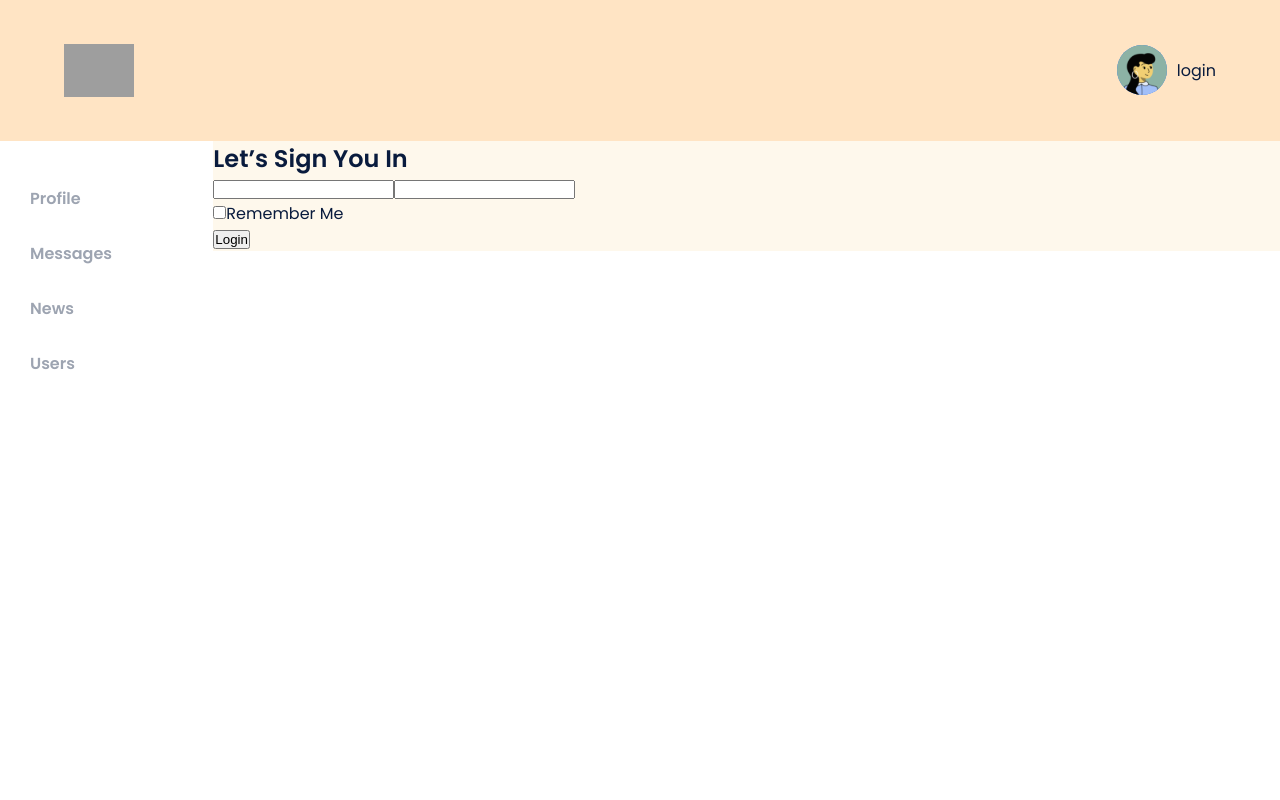
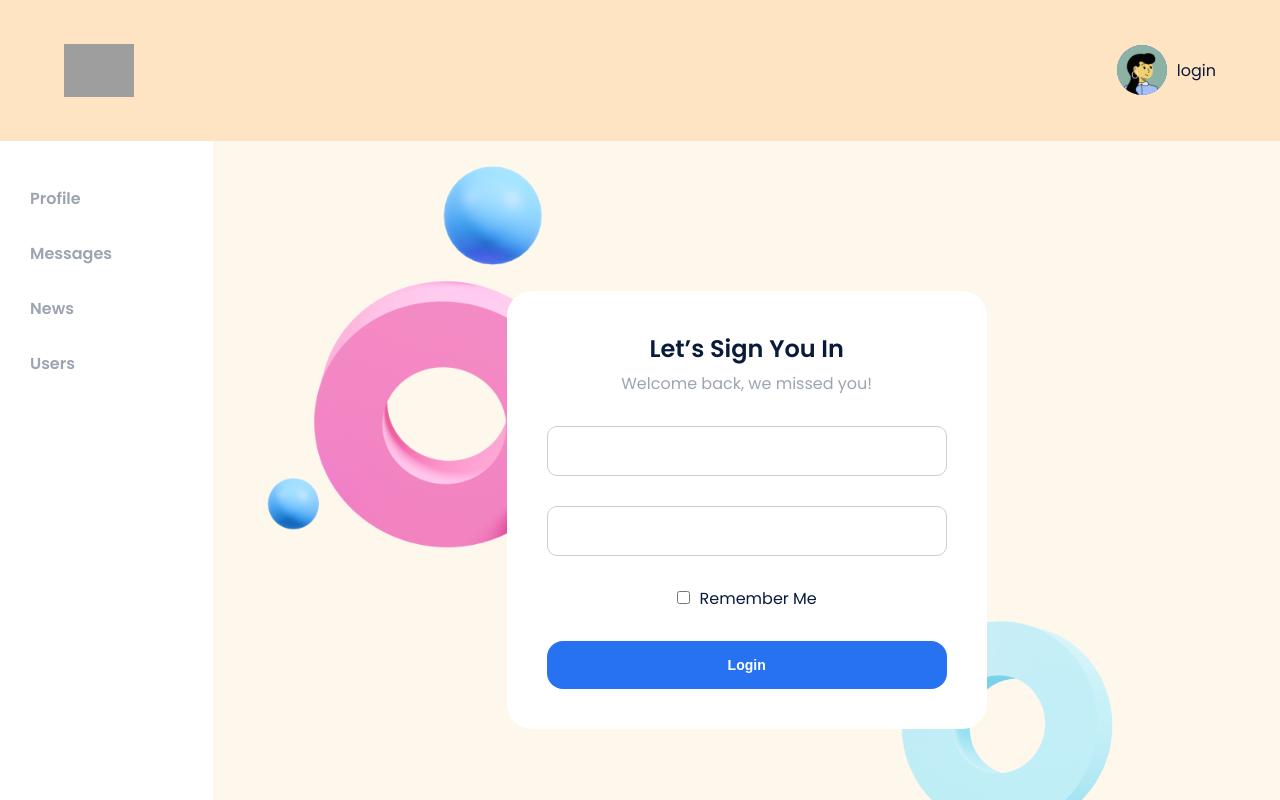
Before and after one commit to SakharovaKsu/Social-media, a React (Create React App) app: page /login in a window 1280 px wide. Shown: the top 800 px of the page. Built offline with nearby package versions, Linux system fonts and the light colour scheme; no server answers; grey boxes are pictures that could not be loaded.

Commit message:
Стилизация компонента Login

```diff
--- a/src/components/Elements/Button/Button.tsx
+++ b/src/components/Elements/Button/Button.tsx
@@ -7,9 +7,10 @@ type ButtonType = {
     className?: string
     color: string
     followingInProgress?: boolean
+    type?: 'button' | 'submit' | 'reset' | undefined
 }
 
-const Button:FC<ButtonType> = ({name, callback, className, color, followingInProgress}) => {
+const Button:FC<ButtonType> = ({name, callback, className, color, followingInProgress, type}) => {
 
     const finalClassName = s.button
         + ' ' + (color === 'white' ? s.white : s.blue)
@@ -17,6 +18,7 @@ const Button:FC<ButtonType> = ({name, callback, className, color, followingInPro
     return (
         <>
             <button className={finalClassName + ' ' + className}
+                    type={type || 'button'}
                     disabled={followingInProgress}
                     onClick={callback}>
                 {name}
--- a/src/components/Login/Login.module.css
+++ b/src/components/Login/Login.module.css
@@ -1,3 +1,94 @@
 .login {
+    position: relative;
+    height: 100%;
     background-color: #FEF8EC;
+    padding-top: 150px;
+    overflow: hidden;
 }
+
+.login::before {
+    position: absolute;
+    content: '';
+    top: -40px;
+    left: -155px;
+    width: 100%;
+    height: 100%;
+    background-image: url("../../images/Side-elements-1.png");
+    background-size: 750px auto;
+    background-repeat: no-repeat;
+    z-index: 0;
+}
+
+.login::after {
+    position: absolute;
+    content: '';
+    top: 480px;
+    left: 650px;
+    width: 100%;
+    height: 100%;
+    background-image: url("../../images/Side-elements-2.png");
+    background-size: 250px auto;
+    background-repeat: no-repeat;
+    z-index: 0;
+}
+
+.containerLogin {
+    position: relative;
+    z-index: 1;
+}
+
+.title {
+    padding-bottom: 5px;
+}
+
+.subtitle {
+    padding-bottom: 30px;
+    color: #9DA4B1;
+}
+
+.form {
+    display: flex;
+    flex-direction: column;
+    gap: 10px;
+}
+
+.containerInput {
+    position: relative;
+    padding-bottom: 20px;
+}
+
+.input {
+    padding: 16px 24px;
+    border: 1px solid #caced5;
+    border-radius: 10px;
+    font-size: 14px;
+    width: 100%;
+    max-width: 350px;
+}
+
+.spanError {
+    position: absolute;
+    content: '';
+    left: 0;
+    bottom: -55px;
+    height: 100%;
+    font-size: 14px;
+    color: #E6521F;
+}
+
+.containerLogin {
+    padding: 40px;
+    background-color: #FFFFFF;
+    max-width: 400px;
+    margin: 0 auto;
+    border-radius: 25px;
+    text-align: center;
+}
+
+.label {
+    padding-bottom: 20px;
+}
+
+.label span{
+    padding-left: 10px;
+}
--- a/src/components/Login/Login.tsx
+++ b/src/components/Login/Login.tsx
@@ -1,6 +1,7 @@
 import React, {FC} from 'react';
 import s from './Login.module.css'
 import {useFormik} from 'formik';
+import Button from '../Elements/Button/Button';
 
 type FormDataType = {
     login?: string
@@ -8,7 +9,8 @@ type FormDataType = {
     rememberMe?: boolean
 }
 
-const LoginForm= (props: any) => {
+const LoginForm= () => {
+
     const formik = useFormik({
         initialValues: {
             login: '',
@@ -41,17 +43,22 @@ const LoginForm= (props: any) => {
     })
 
     return (
-        <div className={s.login}>
-            <form onSubmit={formik.handleSubmit}>
-                <input {...formik.getFieldProps('login')}/>
-                {formik.touched.login && formik.errors.login && <div style={{color: 'red'}}>{formik.errors.login}</div>}
-                <input type='password' {...formik.getFieldProps('password')}/>
-                {formik.touched.password && formik.errors.password && <div style={{color: 'red'}}>{formik.errors.password}</div>}
-                <div>
+        <div>
+            <form className={s.form} onSubmit={formik.handleSubmit}>
+                <div className={s.containerInput}>
+                    <input className={s.input} {...formik.getFieldProps('login')}/>
+                    {formik.touched.login && formik.errors.login && <span className={s.spanError}>{formik.errors.login}</span>}
+                </div>
+                <div className={s.containerInput}>
+                    <input className={s.input}  type='password' {...formik.getFieldProps('password')}/>
+                    {formik.touched.password && formik.errors.password && <span className={s.spanError}>{formik.errors.password}</span>}
+                </div>
+                <label className={s.label}>
                     <input type={'checkbox'} checked={formik.values.rememberMe} {...formik.getFieldProps('checkbox')}/>
-                    Remember Me
-                </div>
-                <button type={'submit'}>Login</button>
+                    <span>Remember Me</span>
+                </label>
+
+                <Button name={'Login'} type={'submit'} color={''}/>
             </form>
         </div>
 
@@ -59,14 +66,14 @@ const LoginForm= (props: any) => {
 }
 
 const Login = () => {
-    const onSubmit = (formData: any) => {
-
-    }
 
     return (
         <div className={s.login}>
-            <h2>Let’s Sign You In</h2>
-            <LoginForm />
+            <div className={s.containerLogin}>
+                <h2 className={s.title}>Let’s Sign You In</h2>
+                <p className={s.subtitle}>Welcome back, we missed you!</p>
+                <LoginForm />
+            </div>
         </div>
     );
 };
```
Also changed, not shown: src/images/Side-elements-1.png (added), src/images/Side-elements-2.png (added).
